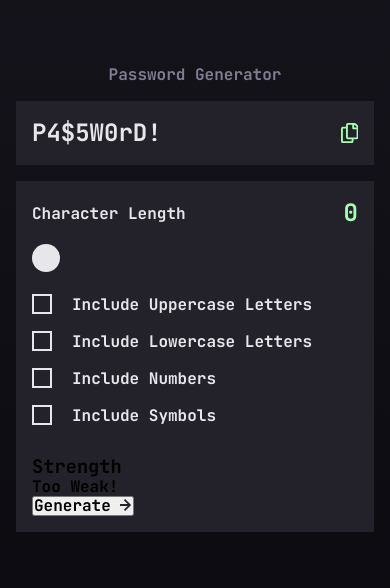
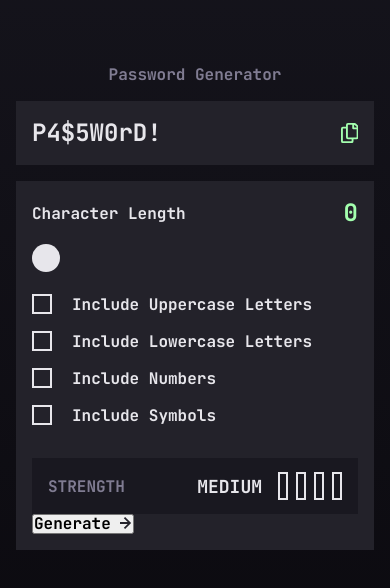
Before and after one commit to nvalline/fm-password-generator-app, a plain HTML site: page index.html in a window 390 px wide. Drawn offline with Linux system fonts and the light colour scheme.

Commit message:
added strength ratings mobile styles

```diff
--- a/index.html
+++ b/index.html
@@ -75,14 +75,16 @@
 							<span class="checkmark"></span>
 						</label>
 					</div>
-					<div>
+					<div class="strengthWrapper">
 						<h3>Strength</h3>
-						<p>Too Weak!</p>
 						<div class="strengthRatings">
-							<span class="rating"></span>
-							<span class="rating"></span>
-							<span class="rating"></span>
-							<span class="rating"></span>
+							<p>Medium</p>
+							<div class="ratings">
+								<span class="rating"></span>
+								<span class="rating"></span>
+								<span class="rating"></span>
+								<span class="rating"></span>
+							</div>
 						</div>
 					</div>
 					<button type="submit">
--- a/styles.scss
+++ b/styles.scss
@@ -192,5 +192,48 @@ section {
 				}
 			}
 		}
+
+		.strengthWrapper {
+			padding: 0.875rem 1rem;
+			width: 100%;
+			display: flex;
+			align-items: center;
+			justify-content: space-between;
+			background-color: var(--clr-neutral-gray-very-dark);
+
+			h3 {
+				font-size: var(--fs-body-sm);
+				line-height: var(--lh-body-sm);
+				color: var(--clr-neutral-gray);
+				text-transform: uppercase;
+			}
+
+			p {
+				font-size: var(--fs-body-md);
+				line-height: var(--lh-body-md);
+				color: var(--clr-neutral-offwhite);
+				text-transform: uppercase;
+			}
+
+			.strengthRatings {
+				display: flex;
+				align-items: center;
+				gap: 1rem;
+
+				.ratings {
+					display: flex;
+					align-items: center;
+					gap: 0.5rem;
+
+					.rating {
+						display: inline-block;
+						height: 28px;
+						width: 10px;
+						outline: 2px solid var(--clr-neutral-offwhite);
+						outline-offset: -2px;
+					}
+				}
+			}
+		}
 	}
 }
```
Also changed, not shown: styles.css, 1 other file.
